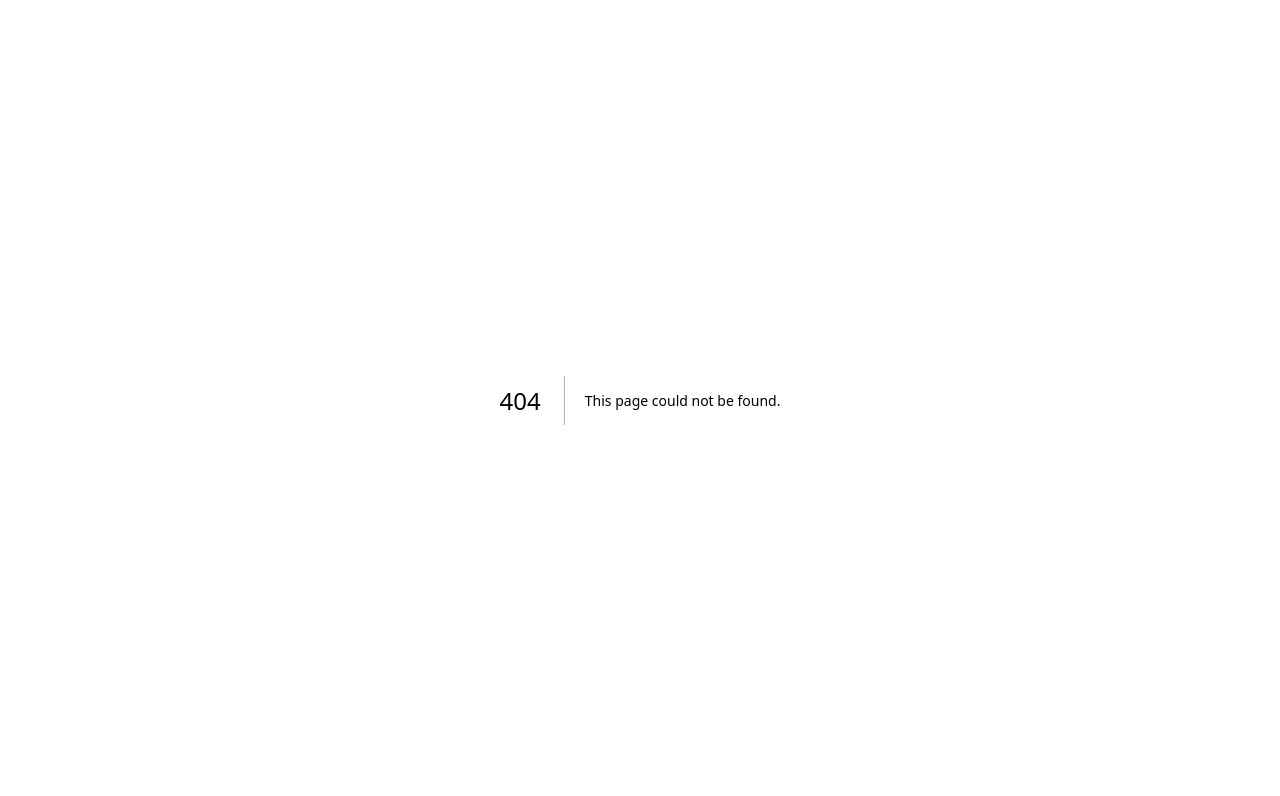
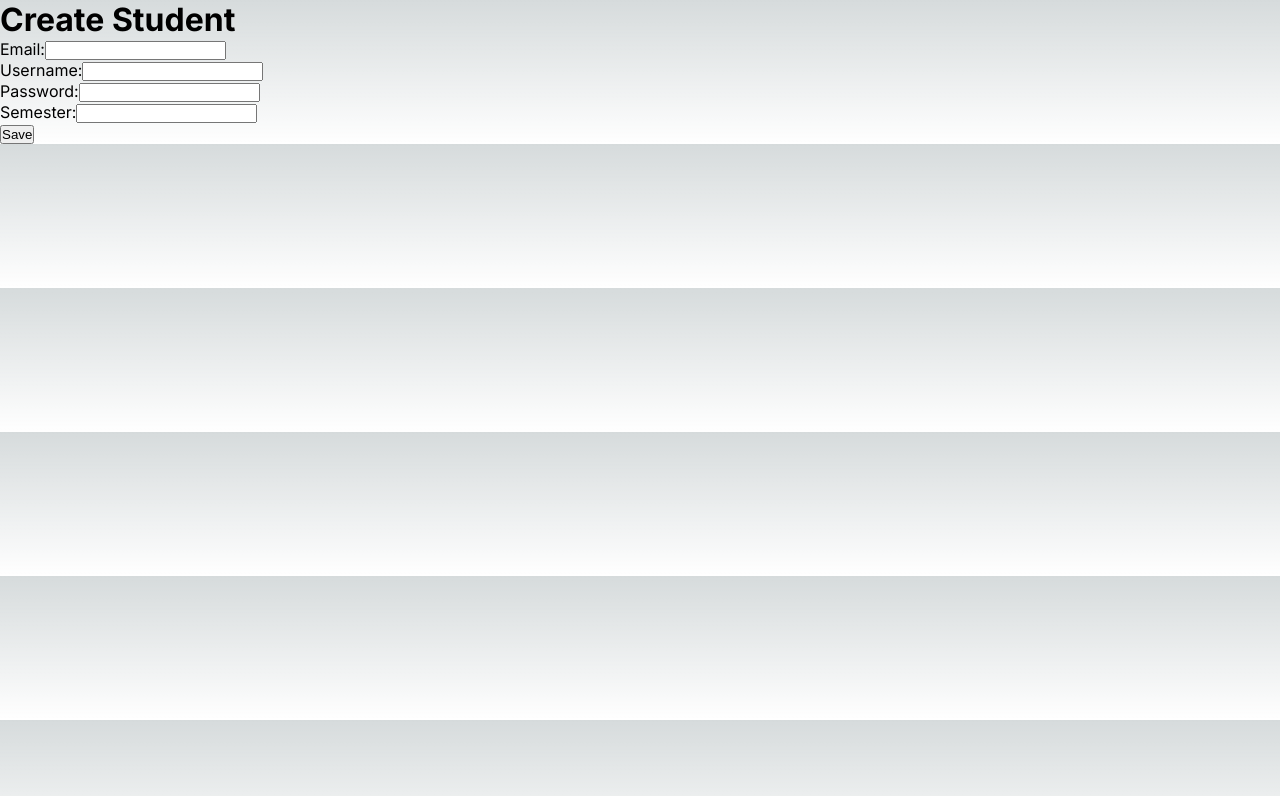
Before and after one commit to Aditi-0405/CourseEnrollment, a Next.js app: page /admin/addStudent in a window 1280 px wide. Before the commit this address had no page. Shown: the top 796 px of the page. Built offline with nearby package versions, Linux system fonts and the light colour scheme.

Commit message:
added route for createStudent

```diff
--- /dev/null
+++ b/src/app/admin/addStudent/page.js
@@ -0,0 +1,85 @@
+'use client';
+
+import { useRouter } from 'next/navigation';
+import { useEffect, useState } from 'react';
+
+
+const CreateStudent = () => {
+    const router = useRouter();
+    const [student, setStudent] = useState({ email: '', username: '', password: '', semester: '' });
+    const [token, setToken] = useState(null);
+    const [loading, setLoading] = useState(false);
+    const [error, setError] = useState(null);
+
+    useEffect(() => {
+        const storedToken = localStorage.getItem('token');
+        setToken(storedToken);
+    }, []);
+
+    const handleSave = async () => {
+        setLoading(true);
+        setError(null);
+        try {
+            const response = await fetch('/api/admin/createStudent', {
+                method: 'POST',
+                headers: {
+                    Authorization: `Bearer ${token}`,
+                    'Content-Type': 'application/json',
+                },
+                body: JSON.stringify(student),
+            });
+            if (!response.ok) {
+                throw new Error('Failed to create student');
+            }
+            alert('Student created successfully');
+            router.push('/admin/allStudents');
+        } catch (error) {
+            setError(error.message);
+        } finally {
+            setLoading(false);
+        }
+    };
+
+    return (
+        <div>
+            <h1>Create Student</h1>
+            <div>
+                <label>Email:</label>
+                <input
+                    type="email"
+                    value={student.email}
+                    onChange={(e) => setStudent({ ...student, email: e.target.value })}
+                />
+            </div>
+            <div>
+                <label>Username:</label>
+                <input
+                    type="text"
+                    value={student.username}
+                    onChange={(e) => setStudent({ ...student, username: e.target.value })}
+                />
+            </div>
+            <div>
+                <label>Password:</label>
+                <input
+                    type="password"
+                    value={student.password}
+                    onChange={(e) => setStudent({ ...student, password: e.target.value })}
+                />
+            </div>
+            <div>
+                <label>Semester:</label>
+                <input
+                    type="text"
+                    value={student.semester}
+                    onChange={(e) => setStudent({ ...student, semester: e.target.value })}
+                />
+            </div>
+            <button onClick={handleSave} disabled={loading}>Save</button>
+            {loading && <p>Loading...</p>}
+            {error && <p style={{ color: 'red' }}>{error}</p>}
+        </div>
+    );
+};
+
+export default CreateStudent;
--- a/src/app/admin/allStudents/page.js
+++ b/src/app/admin/allStudents/page.js
@@ -2,6 +2,7 @@
 import { useRouter } from 'next/navigation';
 import { useEffect, useState } from 'react';
 import styles from '@/styles/admin/studentsInfo.module.css';
+import Link from 'next/link';
 
 export default function Semesters() {
     const [semArray, setSemArray] = useState(null);
@@ -73,6 +74,9 @@ export default function Semesters() {
                     )}
                 </div>
             )}
+            <Link href={`/admin/addStudent`}>
+                <button>Add Student</button>
+            </Link>
         </div>
     );
 }
```
